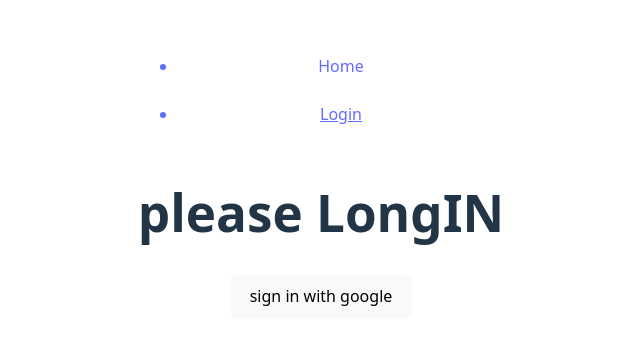
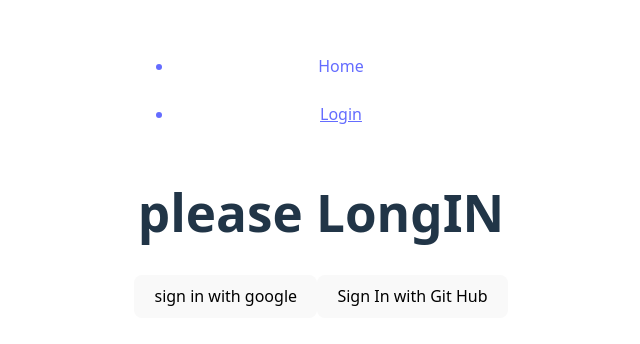
Before and after one commit to rayhanbri/module-49, a React (Vite) app: page /login in a window 1280 px wide. Shown: the part 222-566 px from the top of the page, without its empty margins (319-959 px from the left). Built offline with nearby package versions, Linux system fonts and the light colour scheme.

Commit message:
log in with git hub

```diff
--- a/src/Component/Login/Login.jsx
+++ b/src/Component/Login/Login.jsx
@@ -1,5 +1,5 @@
 
-import { GoogleAuthProvider, signInWithPopup, signOut } from "firebase/auth";
+import { GithubAuthProvider, GoogleAuthProvider, signInWithPopup, signOut } from "firebase/auth";
 import { auth } from '../../Firebase/firebase.init';
 import { useState } from "react";
 
@@ -8,6 +8,7 @@ const Login = () => {
  const [user,setUser] = useState(null);
 
   const provider = new GoogleAuthProvider;
+  const gitHubProvider = new GithubAuthProvider();
 
   const handleGoogleSignIN = () =>{
     console.log('clickd')
@@ -37,6 +38,22 @@ const Login = () => {
 
   }
 
+  const handleGitHubSignIn = () =>{
+    signInWithPopup(auth,gitHubProvider)
+    .then(result => {
+     const loggedInUser = result.user;
+     console.log(loggedInUser)
+
+     if(!loggedInUser.email && loggedInUser?.providerData.length){
+      console.log('email is not directly provided',loggedInUser.providerData)
+     }
+    })
+    .catch(error =>{
+      console.log(error)
+    })
+
+  }
+
 
   return (
     <div>
@@ -47,7 +64,10 @@ const Login = () => {
       {
         user?
         <button onClick={handleSingOut}>Sign Out</button>:
+       <>
         <button onClick={handleGoogleSignIN}>sign in with google</button>
+        <button onClick={handleGitHubSignIn}>Sign In with  Git Hub</button>
+       </>
       }
       {/* <div>
         <h3>{user?.displayName}</h3>
@@ -56,8 +76,8 @@ const Login = () => {
 
       {
         user &&   <div>
-        <h3>{user.displayName}</h3>
-        <p>{user.email}</p>
+        <h3>User Name:{user.displayName}</h3>
+        <p> User Email:{user.email}</p>
         <img src={user.photoURL} alt="" />
       </div>
       }
```
